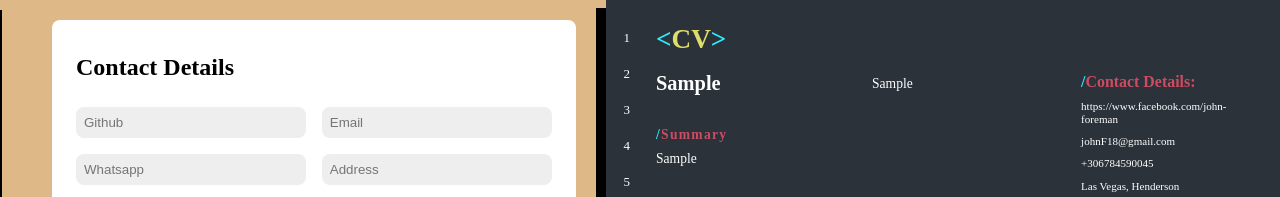
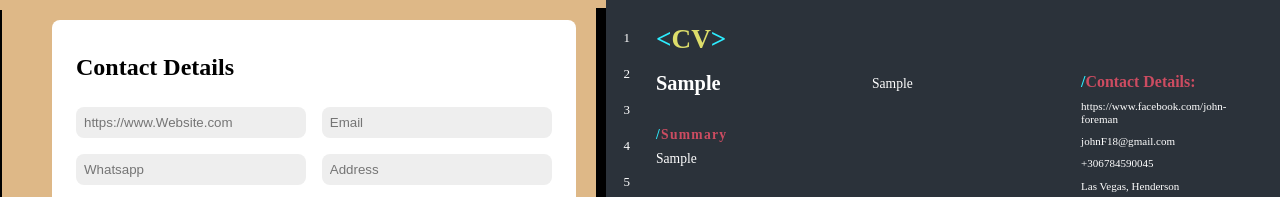
Before and after one commit to Synchr0nicity/createResume, a React (Vite) app: page / in a window 1280 px wide. Both pictures are taken after typing "Sample", "Sample", "Sample" into the empty fields and a click on the button "Next". Shown: the top 197 px of the page. Built offline with nearby package versions, Linux system fonts and the light colour scheme.

Commit message:
contact details section now says website for generic response

```diff
--- a/src/ResumeForm/ResumeForm.jsx
+++ b/src/ResumeForm/ResumeForm.jsx
@@ -16,6 +16,7 @@ export default function ResumeForm({
 }) {
   const [currentSection, setCurrentSection] =
     useState(1);
+
   useEffect(() => {
     const storedFormData =
       localStorage.getItem("formData");
--- a/src/ResumeForm/ResumeFormComponents/ContactDetails.jsx
+++ b/src/ResumeForm/ResumeFormComponents/ContactDetails.jsx
@@ -19,7 +19,7 @@ export default function ContactDetails({
         }
         data-section="contactDetails"
         onChange={handleChange}
-        placeholder="Github"
+        placeholder="https://www.Website.com"
         required
       />
       <input
```
